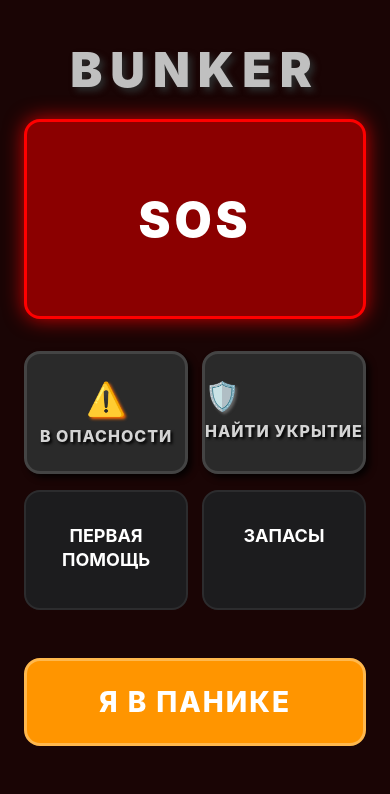
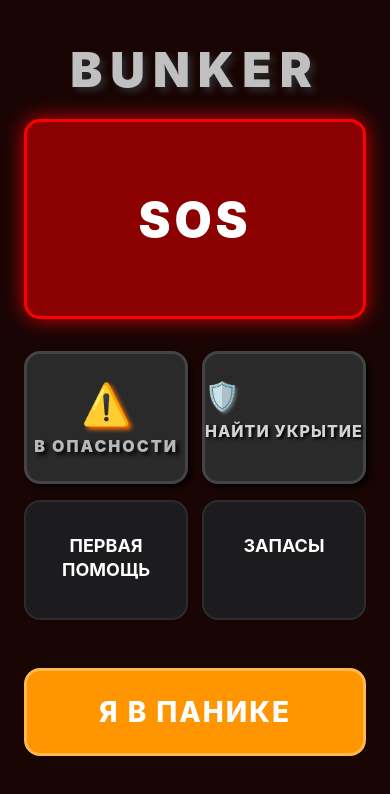
Before and after one commit to MrAlexOm/Bunker-App, a React Native app: screen /Home in a window 390 px wide. Shown: the top 794 px of the page. Built offline with nearby package versions, Linux system fonts and the light colour scheme.

Commit message:
Fix danger button - center icon, increase size, strengthen distressed effect

```diff
--- a/src/screens/HomeScreen.tsx
+++ b/src/screens/HomeScreen.tsx
@@ -148,14 +148,15 @@ const styles = StyleSheet.create({
     elevation: 8,
   },
   iconContainer: {
+    alignItems: 'center',
     marginBottom: 8,
   },
   warningIcon: {
-    fontSize: 32,
+    fontSize: 40,
     color: '#FFA500',
     textShadowColor: '#FF6B00',
-    textShadowOffset: { width: 2, height: 2 },
-    textShadowRadius: 3,
+    textShadowOffset: { width: 3, height: 3 },
+    textShadowRadius: 4,
   },
   gridText: {
     color: '#FFFFFF',
@@ -166,16 +167,16 @@ const styles = StyleSheet.create({
     lineHeight: 24,
   },
   dangerText: {
-    color: '#D4D4D4',
+    color: '#B8B8B8',
     fontSize: 16,
-    fontWeight: '800',
+    fontWeight: '900',
     textAlign: 'center',
     textTransform: 'uppercase',
     lineHeight: 20,
     textShadowColor: '#000000',
-    textShadowOffset: { width: 2, height: 2 },
-    textShadowRadius: 3,
-    letterSpacing: 1,
+    textShadowOffset: { width: 3, height: 3 },
+    textShadowRadius: 4,
+    letterSpacing: 2,
   },
   safetyButton: {
     backgroundColor: '#2A2A2A',
```
